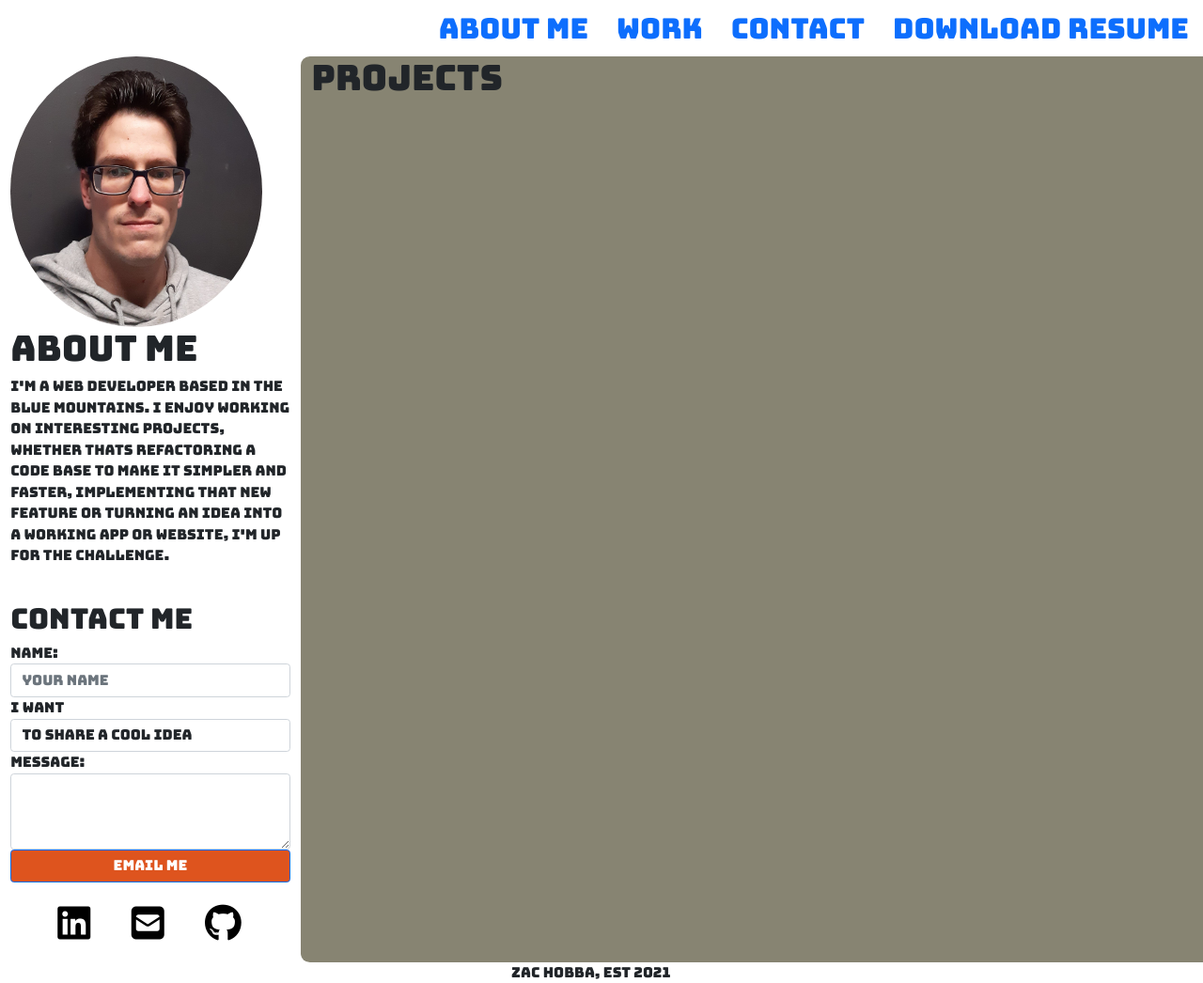
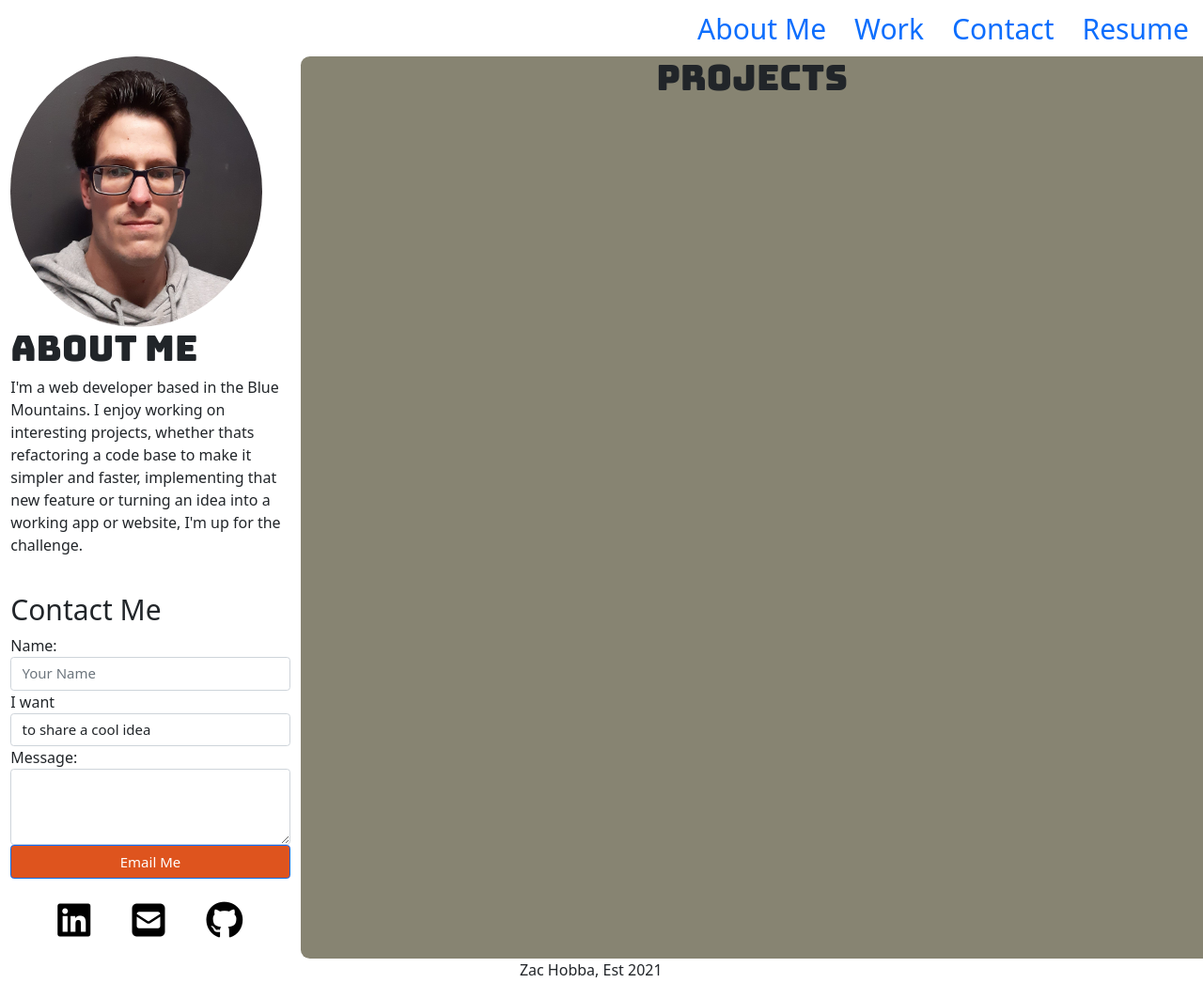
Before and after one commit to HobbaZ/Portfolio-Website, a plain HTML site: page index.html in a window 1280 px wide. Shown: the whole page at 94% size. Drawn offline with nearby package versions, Linux system fonts and the light colour scheme; no server answers.

Commit message:
Fixed resume link and minor styling tweaks

```diff
--- a/assets/css/style.css
+++ b/assets/css/style.css
@@ -10,14 +10,14 @@ html {
 }
 
 body {
-
-    font-family: "Bungee", serif;
+    font-size: 16px;
 }
 
 .projectBkground {
     background-color: #878472;
     border-top-left-radius: 1%;
     border-bottom-left-radius: 1%;
+    text-align: center;
 }
 
 header {
@@ -45,7 +45,6 @@ nav a:hover {
 a {
     padding:20px;
     text-decoration: none;
-    /*text-align: center;*/
     font-size: 30px;
     color: black;
 }
@@ -54,9 +53,9 @@ a:hover {
     color: #DE541E;
 }
 
-/*h1 {
-    font-family: 'Fugaz One', 'cursive';
-}*/
+h1 {
+    font-family: "Bungee", serif;
+}
 
 #main-image img{
     width:90%;
@@ -75,11 +74,11 @@ a:hover {
     object-fit: contain;
 }
 
-footer {
-    bottom: 0px;
-}
-
 /*FontAwesome icons*/
 .fab, .fas {
     font-size: 40px;
 }
+
+footer {
+    bottom: 0px;
+}
--- a/assets/js/script.js
+++ b/assets/js/script.js
@@ -32,7 +32,7 @@ function projectGen(repoArray) {
     for (let i = 0; i < repoArray.length; i++) {
 
     const cardArea = document.createElement("div");
-    cardArea.classList.add("col-sm-12", "col-md-6", "col-lg-4");
+    cardArea.classList.add("col-sm-12", "col-md-6", "col-lg-4", "mb-2");
     //card
     const card = document.createElement("div");
     card.classList.add("projectCard","p-1");
--- a/index.html
+++ b/index.html
@@ -8,6 +8,8 @@
     <!--bootstrap link-->
     <link href="https://cdn.jsdelivr.net/npm/bootstrap@5.1.3/dist/css/bootstrap.min.css" rel="stylesheet" integrity="sha384-1BmE4kWBq78iYhFldvKuhfTAU6auU8tT94WrHftjDbrCEXSU1oBoqyl2QvZ6jIW3" crossorigin="anonymous">
 
+    <!--link reset css-->
+    <link rel="stylesheet" href="assets/css/reset.css" />
 
     <!--Google Font link-->
     <link rel="stylesheet" href="https://fonts.googleapis.com/css2?family=Bungee&family=Fugaz+One&display=swap" rel="stylesheet">
@@ -26,7 +28,7 @@
           <a class="nav-link active" aria-current="page" href="#about-me-section">About Me</a>
           <a class="nav-link" href="#work-section">Work</a>
           <a class="nav-link" href="#contact-section">Contact</a>
-          <a class="nav-link" href="#resume">Download Resume</a>
+          <a class="nav-link" href="assets/files/zac-hobba-TECHNICAL-RESUME.docx">Resume</a>
         </nav>
     </header>
 
```
Also changed, not shown: 4 other files.
